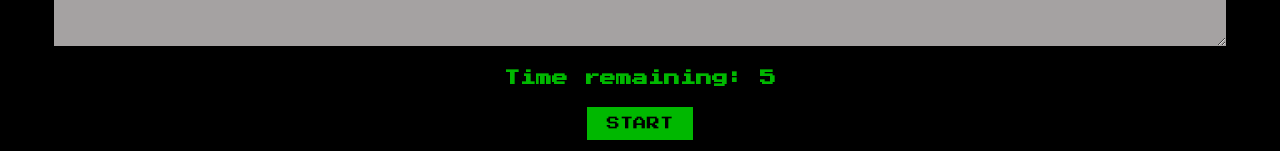
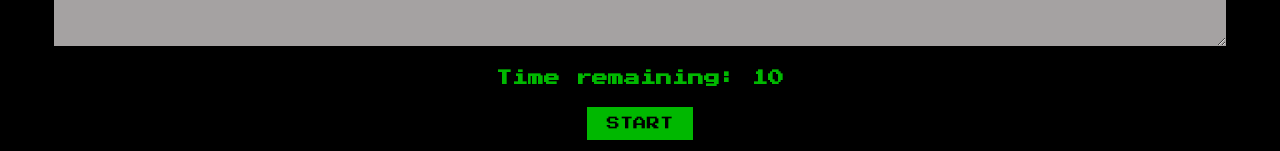
Before and after one commit to Adrianaito/react-typing, a React (Create React App) app: page / in a window 1280 px wide. Shown: the part 244-395 px from the top of the page. Built offline with nearby package versions, Linux system fonts and the light colour scheme.

Commit message:
refactoring

```diff
--- a/src/App.js
+++ b/src/App.js
@@ -1,50 +1,17 @@
 import React, {useState, useEffect, useRef} from 'react'
 import './App.css';
+import useWordGame from './hooks/useWordGame'
 
 function App() {
-const STARTING_TIME = 5
-
-  const [text, setText] = useState("")
-  const [timeRemaining, setTimeRemaining] = useState(STARTING_TIME)
-  const [isTimeRunning, setIsTimeRunnin] = useState(false)
-  const [wordCount, setWordCount] = useState(0)
-  const textBoxRef = useRef(null)
-
-  function handleChange(e) {
-    const {value} = e.target
-    setText(value)
-  }
-  // console.log(text)
-
-  function calculateWordCount(text) {
-    const wordsArr = text.trim().split(" ")
-    return wordsArr.filter(word => word !== "").length
-  }
-
-  function startClock() {
-    setIsTimeRunnin(true)
-    setTimeRemaining(STARTING_TIME)
-    setText(" ")
-    setWordCount(0)
-    textBoxRef.current.disable = false
-    textBoxRef.current.focus( )
-  }
-
-  function endGame() {
-    setIsTimeRunnin(false)
-    const numWords = calculateWordCount(text)
-    setWordCount(numWords)
-  }
-
-  useEffect(() => {
-    if(isTimeRunning && timeRemaining > 0) {
-      setTimeout(() => {
-        setTimeRemaining(time => time - 1)
-      }, 1000);
-    } else if(timeRemaining === 0) {
-      endGame()
-    }
-  }, [timeRemaining, isTimeRunning])
+  const {
+        textBoxRef,
+        handleChange,
+        text,
+        isTimeRunning,
+        timeRemaining,
+        startGame,
+        wordCount
+    } = useWordGame()
 
   return (
     <div>
@@ -57,7 +24,7 @@ const STARTING_TIME = 5
       />
       <h4>Time remaining: {timeRemaining}</h4>
       <button
-        onClick={startClock}
+        onClick={startGame}
         disabled={isTimeRunning}
       >
         Start
--- /dev/null
+++ b/src/hooks/useWordGame.js
@@ -0,0 +1,46 @@
+import {useEffect, useState, useRef} from'react'
+
+function useWordGame(startingTime = 10) {
+    const [text, setText] = useState("")
+    const [timeRemaining, setTimeRemaining] = useState(startingTime)
+    const [isTimeRunning, setIsTimeRunning] = useState(false)
+    const [wordCount, setWordCount] = useState(0)
+    const textBoxRef = useRef(null)
+
+    function handleChange(e) {
+        const {value} = e.target
+        setText(value)
+    }
+
+    function calculateWordCount(text) {
+        const wordsArr = text.trim().split(" ")
+        return wordsArr.filter(word => word !== "").length
+    }
+
+    function startGame() {
+        setIsTimeRunning(true)
+        setTimeRemaining(startingTime)
+        setText("")
+        textBoxRef.current.disabled = false
+        textBoxRef.current.focus()
+    }
+
+    function endGame() {
+        setIsTimeRunning(false)
+        setWordCount(calculateWordCount(text))
+    }
+
+    useEffect(() => {
+        if(isTimeRunning && timeRemaining > 0) {
+            setTimeout(() => {
+                setTimeRemaining(time => time - 1)
+            }, 1000)
+        } else if(timeRemaining === 0) {
+            endGame()
+        }
+    }, [timeRemaining, isTimeRunning])
+
+    return {textBoxRef, handleChange, text, isTimeRunning, timeRemaining, startGame, wordCount}
+}
+
+export default useWordGame
```
